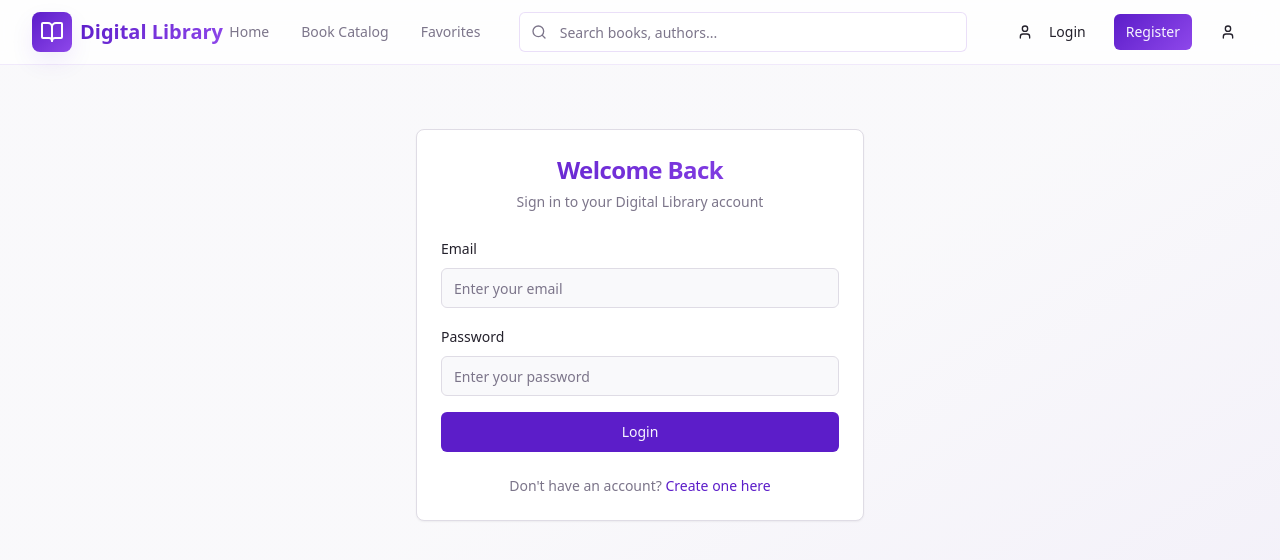
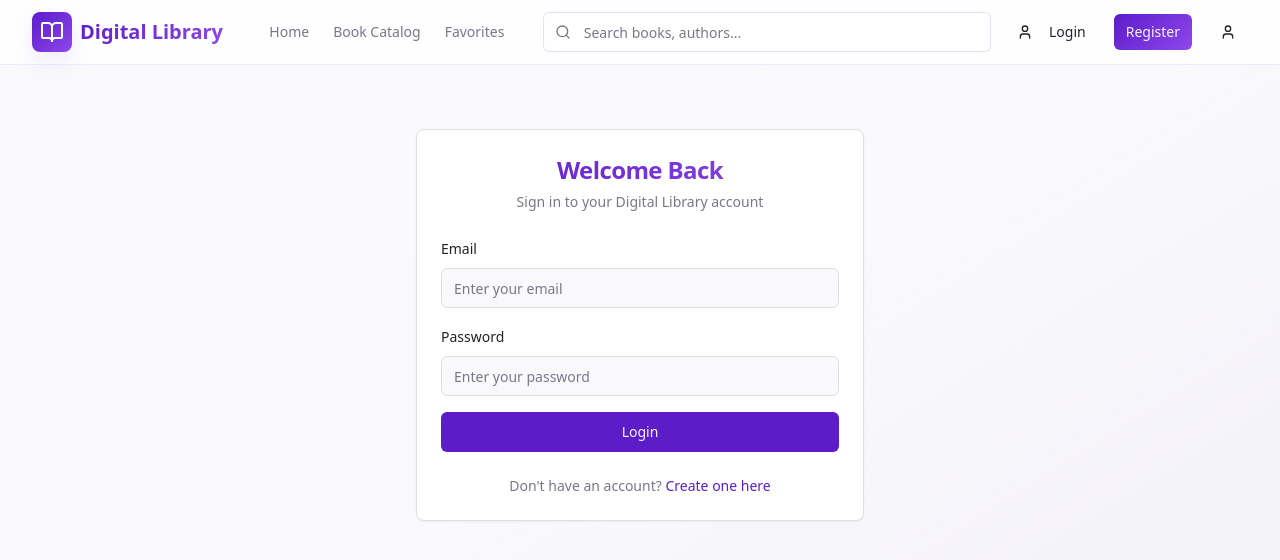
Before and after one commit to NourhanSami-25/purple-pages-library, a React (Vite) app: page /login in a window 1280 px wide. Shown: the top 560 px of the page. Built offline with nearby package versions, Linux system fonts and the light colour scheme; the HTML template or start-up script is replaced by a standard one.

Commit message:
Adjust navigation bar spacing

```diff
--- a/src/components/Navigation.tsx
+++ b/src/components/Navigation.tsx
@@ -25,7 +25,7 @@ const Navigation = () => {
           </Link>
 
           {/* Desktop Navigation */}
-          <div className="hidden md:flex items-center space-x-8">
+          <div className="hidden md:flex items-center space-x-6 ml-8">
             <Link
               to="/"
               className={`text-sm font-medium transition-colors hover:text-primary ${
@@ -53,7 +53,7 @@ const Navigation = () => {
           </div>
 
           {/* Search Bar - Desktop */}
-          <div className="hidden md:flex items-center space-x-4 flex-1 max-w-md mx-8">
+          <div className="hidden md:flex items-center space-x-4 flex-1 max-w-md ml-6">
             <div className="relative w-full">
               <Search className="absolute left-3 top-1/2 transform -translate-y-1/2 text-muted-foreground h-4 w-4" />
               <Input
```
